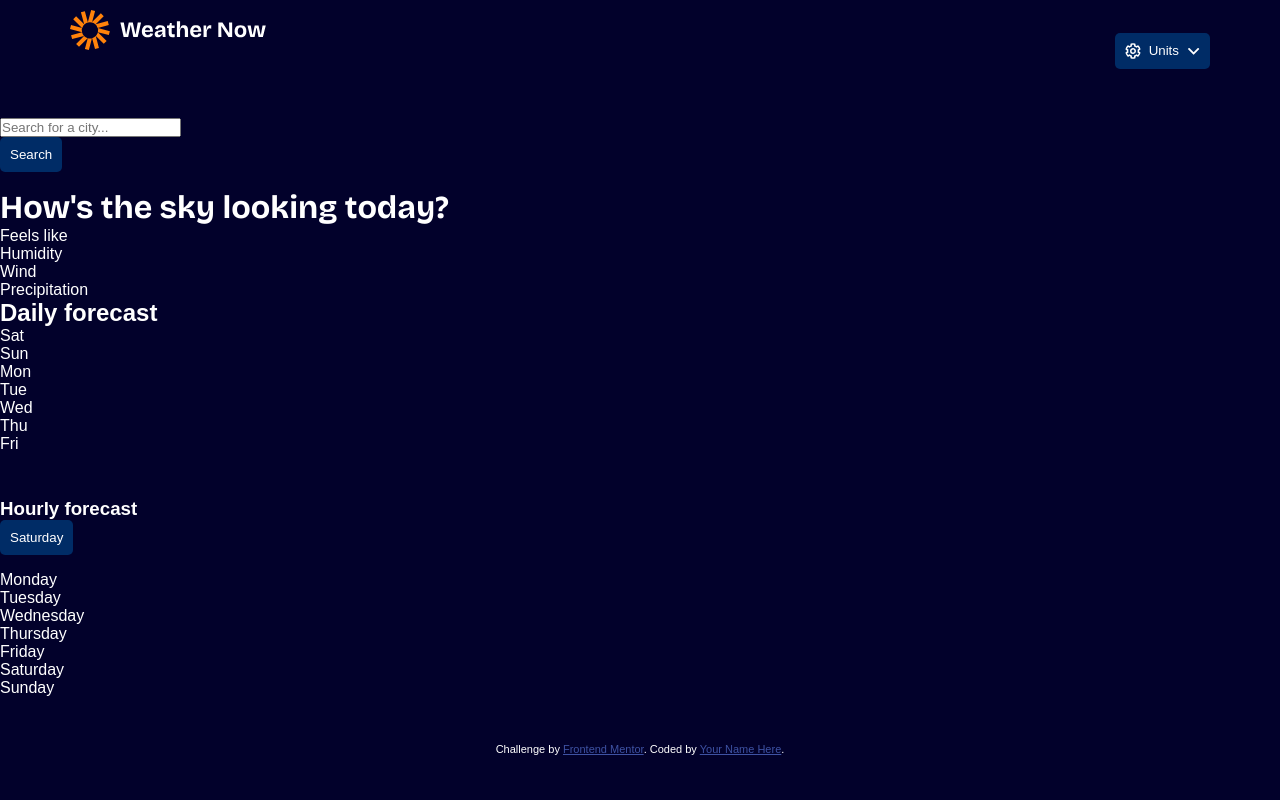
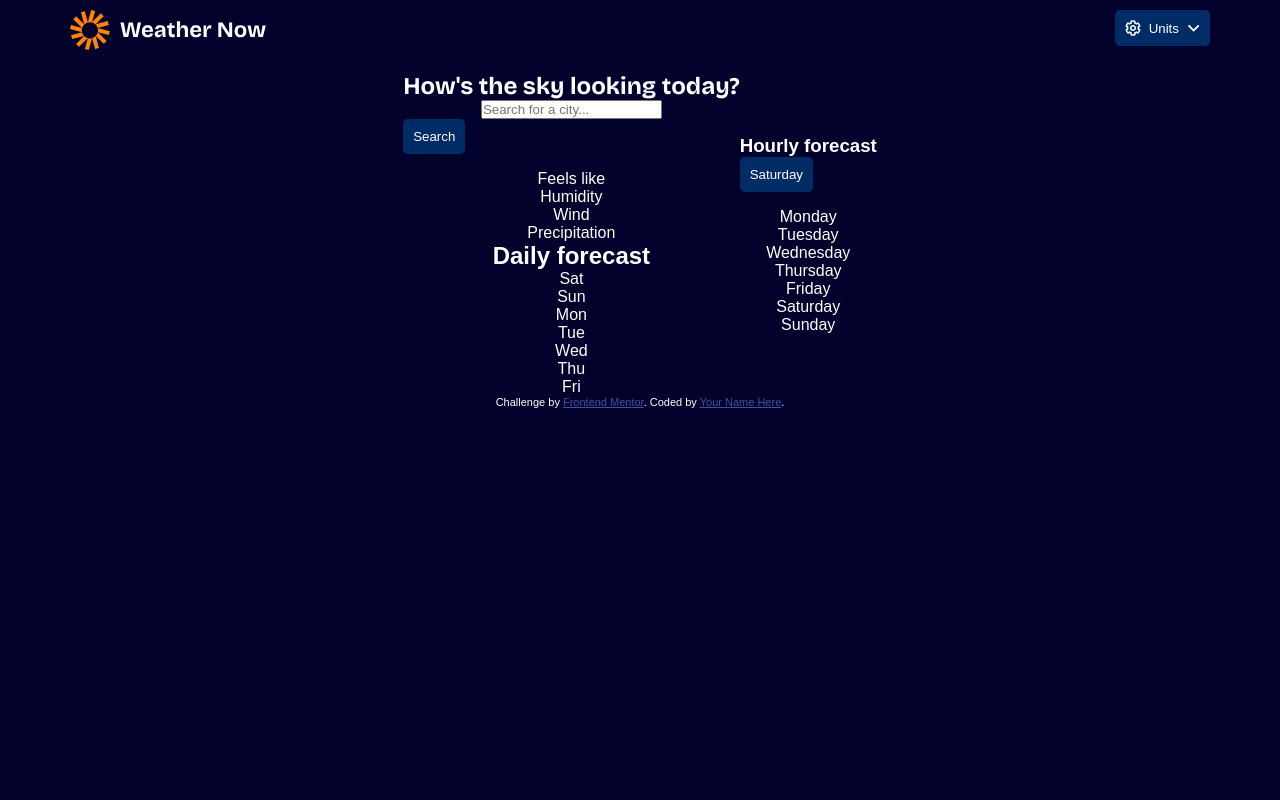
Before and after one commit to getishe/weather-app-main, a plain HTML site: page index.html in a window 1280 px wide. Drawn offline with Linux system fonts and the light colour scheme.

Commit message:
Making semantic structure

```diff
--- a/index.html
+++ b/index.html
@@ -66,6 +66,8 @@
       </div>
     </header>
     <main>
+      <section id="search-section">
+        <h1 class="main-title">How's the sky looking today?</h1>
         <div class="search-bar">
           <input
             type="text"
@@ -74,8 +76,6 @@
           />
           <button type="button" id="search-button">Search</button>
         </div>
-
-      <h1 class="main-title">How's the sky looking today?</h1>
         <!-- <p>Search for a city, e.g., New York</p> -->
         <div class="atomsphere">
           <p class="description">Feels like</p>
@@ -103,8 +103,8 @@
             <p class="day">Fri</p>
           </div>
         </div>
-    </main>
-    <section sidebar>
+      </section>
+      <section id="sidebar">
         <h3>Hourly forecast</h3>
         <!-- Insert hourly forecast for the selected day here -->
         <div class="daily-forecast">
@@ -120,6 +120,7 @@
           </div>
         </div>
       </section>
+    </main>
     <div class="attribution">
       Challenge by
       <a href="https://www.frontendmentor.io?ref=challenge">Frontend Mentor</a>.
--- a/styles.css
+++ b/styles.css
@@ -22,7 +22,7 @@
 
 html,
 body {
-  height: 100%;
+  /* height: 100%; */
   width: 100%;
   background-color: var(--dark-blue);
   color: white;
@@ -37,7 +37,6 @@ body {
   /* justify-content: center; */
   /* align-items: center; */
   display: grid;
-  min-height: 100vh;
   max-width: 1440px;
   height: 100%;
 }
@@ -57,7 +56,7 @@ header {
 }
 
 .toggle-units {
-  display: grid;
+  /* display: grid; */
   align-items: center;
   justify-items: center;
   /* margin-bottom: 1rem; */
@@ -120,3 +119,11 @@ hr {
   height: 1px;
   background: var(--gray);
 }
+main {
+  display: flex;
+
+  align-items: center;
+  justify-content: center;
+  text-align: center;
+  margin: 0 70px 0 70px;
+}
```
Lines whose indentation alone changed are shown as unchanged.
